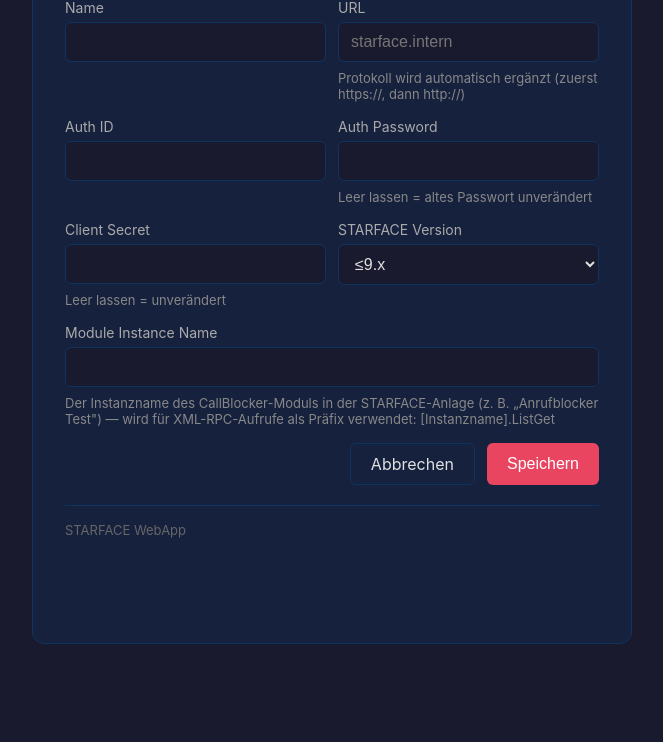
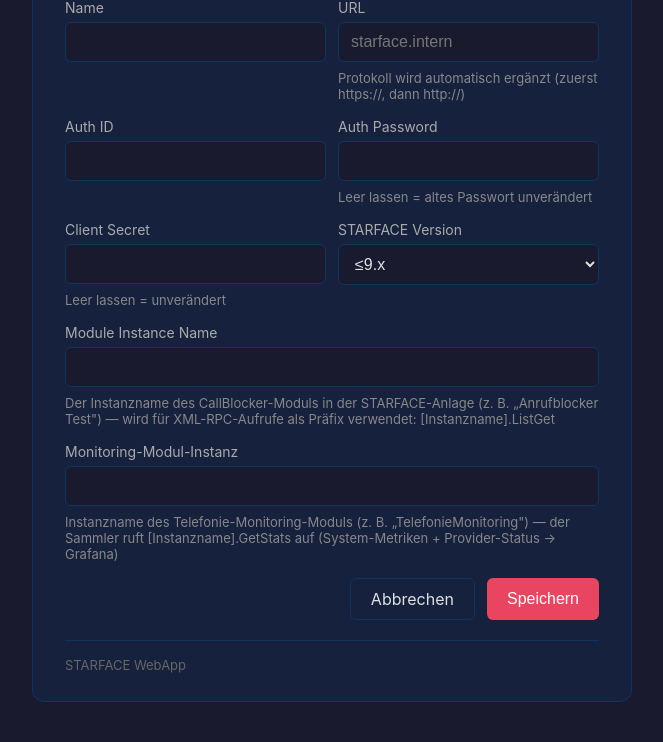
Before and after one commit to MiCoSa79/Starface-WebApp, a FastAPI app: template app/templates/edit_installation.html in a window 1280 px wide. Shown: the part 116-858 px from the top of the page, without its empty margins (308-971 px from the left). Before the commit the page ends 760 px from the top, so only its background shows below. Run offline with FastAPI, Linux system fonts and the light colour scheme; the template is opened without the code that fills it, so the values that code supplies are empty.

Commit message:
Edit Anlage: eigenes Feld 'Monitoring-Modul-Instanz' fuer den Sammler
- Migration: installations.monitoring_instance_name (TEXT DEFAULT '')
- POST /admin/installations/{id}: neues Formularfeld + UPDATE (CallBlocker-Feld unberuehrt)
- monitoring.py: SELECT + XML-RPC instance_name nutzen monitoring_instance_name
- Admin-Wiki-Seite: Anleitung auf neues Feld korrigiert

```diff
--- a/app/main.py
+++ b/app/main.py
@@ -156,6 +156,10 @@
         icols = [r[1] for r in conn.execute("PRAGMA table_info(installations)").fetchall()]
         if "module_instance_name" not in icols:
             conn.execute("ALTER TABLE installations ADD COLUMN module_instance_name TEXT DEFAULT ''")
+        # Migration (Telefonie-Monitoring): eigener Instanzname für den Sammler
+        icols = [r[1] for r in conn.execute("PRAGMA table_info(installations)").fetchall()]
+        if "monitoring_instance_name" not in icols:
+            conn.execute("ALTER TABLE installations ADD COLUMN monitoring_instance_name TEXT DEFAULT ''")
     try:
         conn.execute("""
             CREATE TABLE IF NOT EXISTS oauth_auths (
@@ -968,6 +972,7 @@
                                     auth_pass: str = Form(""),
                                     client_secret: str = Form(""),
                                     module_instance_name: str = Form(""),
+                                    monitoring_instance_name: str = Form(""),
                                     is_starface10: int = Form(1)):
     """Update einer bestehenden Anlage."""
     user = verify_session(request.cookies.get(SESSION_COOKIE))
@@ -983,8 +988,8 @@
     new_auth_pass = _encrypt(auth_pass) if auth_pass else inst["auth_pass"]
     new_client_secret = _encrypt(client_secret) if client_secret else inst["client_secret"]
     conn.execute(
-        "UPDATE installations SET name=?, url=?, auth_id=?, auth_pass=?, client_secret=?, module_instance_name=?, is_starface10=? WHERE id=?",
-        (name, url, new_auth_id, new_auth_pass, new_client_secret, module_instance_name, bool(is_starface10), inst_id))
+        "UPDATE installations SET name=?, url=?, auth_id=?, auth_pass=?, client_secret=?, module_instance_name=?, monitoring_instance_name=?, is_starface10=? WHERE id=?",
+        (name, url, new_auth_id, new_auth_pass, new_client_secret, module_instance_name, monitoring_instance_name, bool(is_starface10), inst_id))
     conn.commit()
     conn.close()
     _log_event(inst_id, user["user_id"], "installation_update", name)
--- a/app/monitoring.py
+++ b/app/monitoring.py
@@ -108,8 +108,8 @@
     """Ein Poll über alle Installationen mit gesetzter Modul-Instanz."""
     conn = _db()
     rows = conn.execute(
-        "SELECT * FROM installations WHERE module_instance_name IS NOT NULL"
-        " AND module_instance_name != ''"
+        "SELECT * FROM installations WHERE monitoring_instance_name IS NOT NULL"
+        " AND monitoring_instance_name != ''"
     ).fetchall()
     conn.close()
     writes = 0
@@ -118,7 +118,7 @@
         try:
             token = _get_token(inst)
             result = _xmlrpc(inst["url"], token, "GetStats",
-                             instance_name=inst["module_instance_name"])
+                             instance_name=inst["monitoring_instance_name"])
             members = result.get("members", {})
             system_name = str(members.get("systemName", ""))
             points = build_points(name, system_name, members)
--- a/app/templates/edit_installation.html
+++ b/app/templates/edit_installation.html
@@ -78,6 +78,13 @@
                 <div class="hint">Der Instanzname des CallBlocker-Moduls in der STARFACE-Anlage (z. B. „Anrufblocker Test") — wird für XML-RPC-Aufrufe als Präfix verwendet: [Instanzname].ListGet</div>
             </div>
         </div>
+        <div class="form-row">
+            <div>
+                <label for="monitoring_instance_name">Monitoring-Modul-Instanz</label>
+                <input type="text" id="monitoring_instance_name" name="monitoring_instance_name" value="{{ inst.monitoring_instance_name }}" autocomplete="off">
+                <div class="hint">Instanzname des Telefonie-Monitoring-Moduls (z. B. „TelefonieMonitoring") — der Sammler ruft [Instanzname].GetStats auf (System-Metriken + Provider-Status → Grafana)</div>
+            </div>
+        </div>
         <div class="form-row" style="justify-content:flex-end;gap:12px">
             <a href="/admin" class="btn-secondary">Abbrechen</a>
             <button type="submit" class="btn-primary">Speichern</button>
```
Also changed, not shown: app/wiki/starface-telefonie-monitoring.md (+3 -1 lines).
